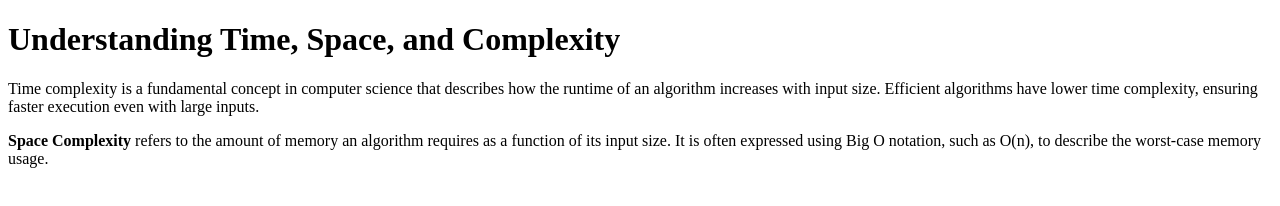
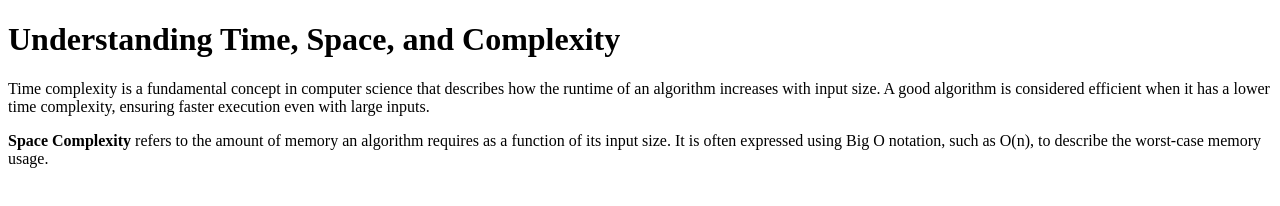
Before and after one commit to acciojob/time-and-space-complexity-safeer997, a website: page main.html in a window 1280 px wide. Drawn offline with Linux system fonts and the light colour scheme.

Commit message:
created a submission

```diff
--- a/main.html
+++ b/main.html
@@ -6,7 +6,7 @@
 <body>
     <h1>Understanding Time, Space, and Complexity</h1>
 
-    <p>Time complexity is a fundamental concept in computer science that describes how the runtime of an algorithm increases with input size. Efficient algorithms have lower time complexity, ensuring faster execution even with large inputs.</p>
+    <p>Time complexity is a fundamental concept in computer science that describes how the runtime of an algorithm increases with input size. A good algorithm is considered efficient when it has a lower time complexity, ensuring faster execution even with large inputs.</p>
 
     <p><b>Space Complexity</b> refers to the amount of memory an algorithm requires as a function of its input size. It is often expressed using Big O notation, such as O(n), to describe the worst-case memory usage.</p>
 
```
